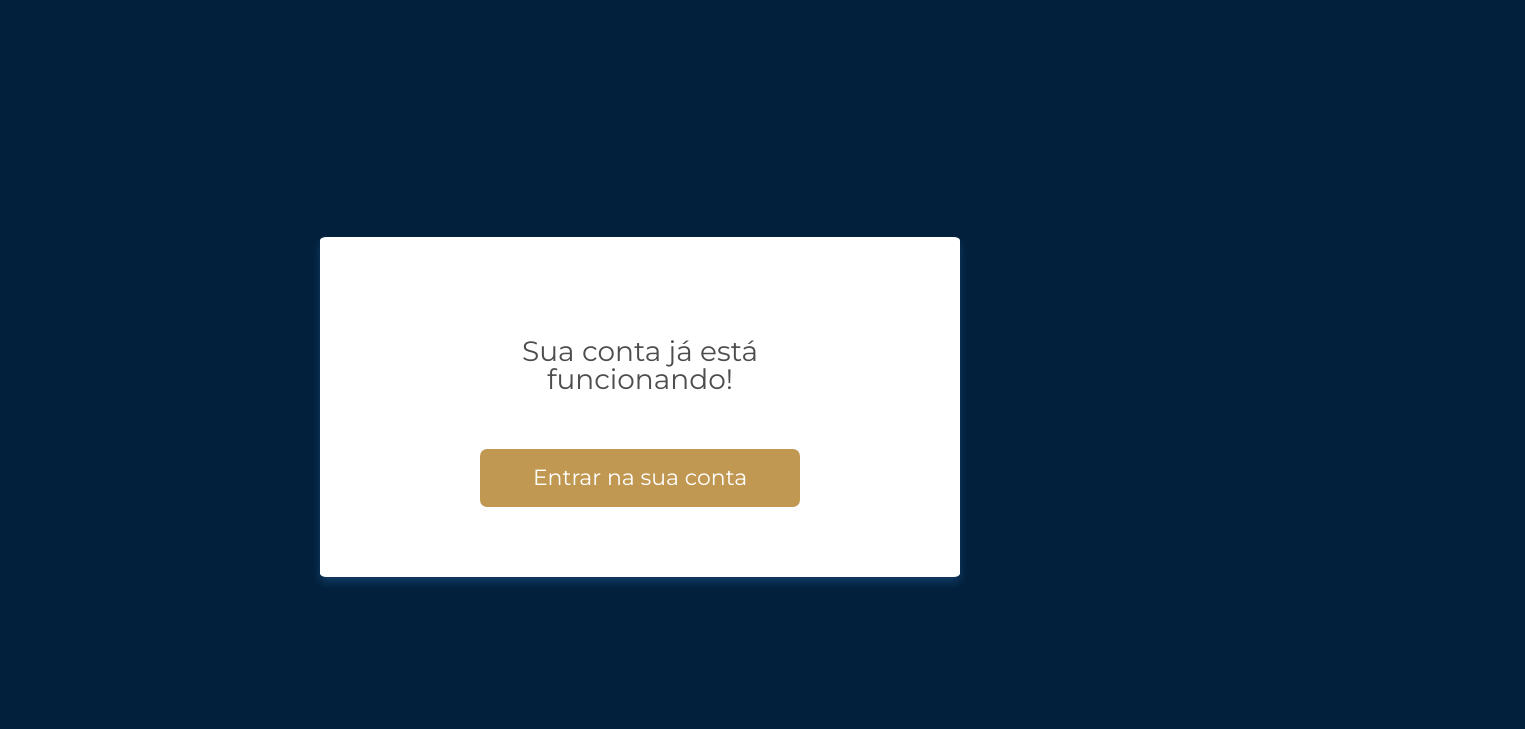
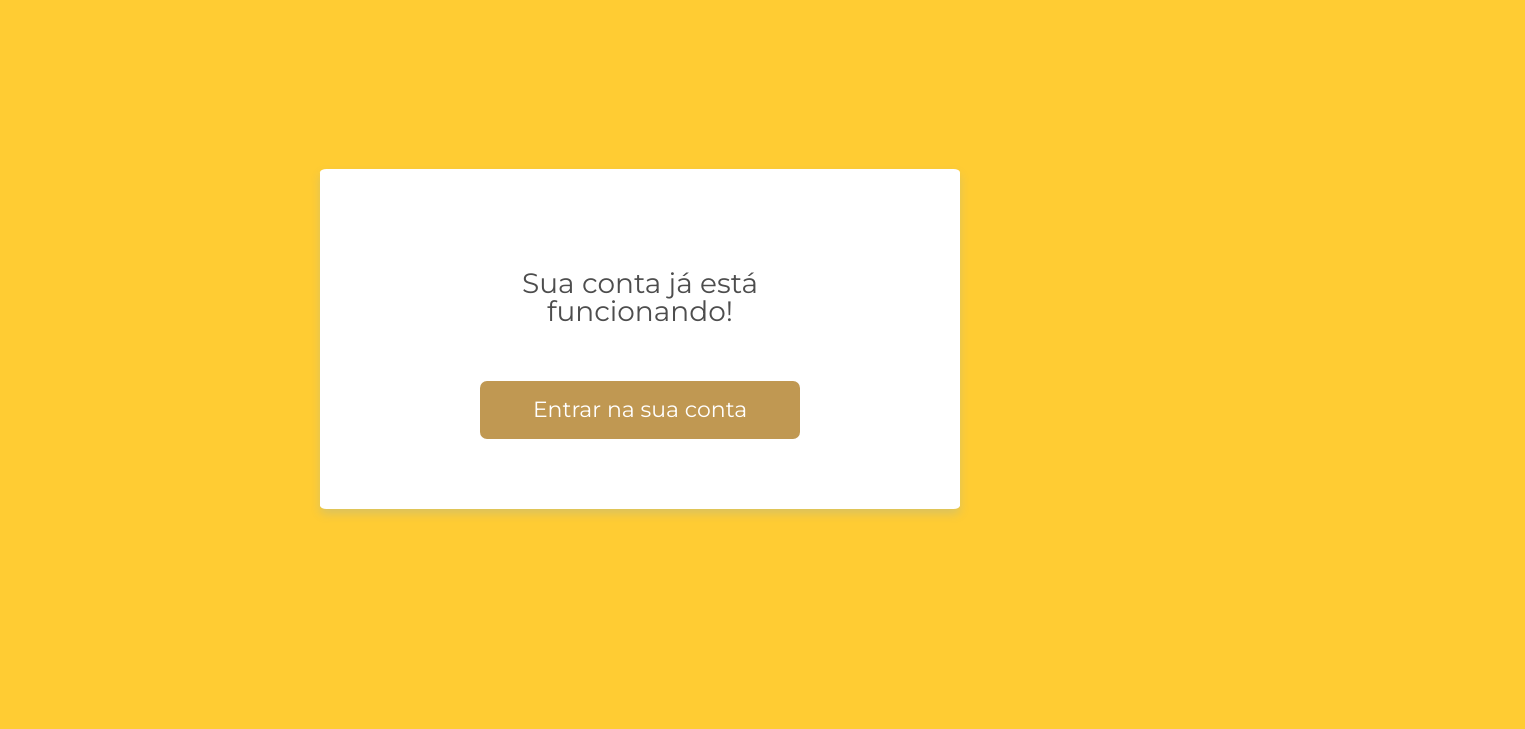
Before and after one commit to SK386/Mamons_house, a plain HTML site: page views/login_final.html in a window 1280 px wide. Shown: the part 71-800 px from the top of the page, 1525 px wide, since content can reach past the window. Drawn offline with Linux system fonts and the light colour scheme; files that its build step writes are made by us from their sources; files whose address does not match are found by name.

Commit message:
atualização

```diff
--- a/public/css/base/_variaveis.css
+++ b/public/css/base/_variaveis.css
@@ -13,8 +13,8 @@
     --fonte-tamanho-modal-titulo: 28px;
     --fonte-tamanho-modal-botao: 28px;
 
-    --cor-primaria: #0071ea;
-    --cor-secundaria: #02203c;
+    --cor-primaria: #978225;
+    --cor-secundaria: #FFCC33;
     --cor-contraste-escuro: #4D4D4D;
     --cor-contraste-claro: #fff;
     --cor-botao: #c09852;
--- a/public/css/dashboard.css
+++ b/public/css/dashboard.css
@@ -1,4 +1,6 @@
 @import url("https://fonts.googleapis.com/css2?family=Nunito:wght@400;600;700&display=swap");
+@import url("https://cdn.jsdelivr.net/npm/bootstrap@5.0.0-beta1/dist/css/bootstrap.min.css");
+@import url("https://cdn.jsdelivr.net/npm/boxicons@latest/css/boxicons.min.css");
 :root {
     --header-height: 3rem;
     --nav-width: 68px;
--- a/views/cadastro_concluido.html
+++ b/views/login_final.html
@@ -3,20 +3,17 @@
 <head>
     <meta charset="UTF-8">
     <meta name="viewport" content="width=device-width, initial-scale=1.0">
-    <title>TGLOBAL | Cadastro concluído</title>
+    <title>Mamon's House | Cadastro concluído</title>
     <link href="https://fonts.googleapis.com/css2?family=Montserrat:wght@300;400&display=swap" rel="stylesheet">
     <link href="https://fonts.googleapis.com/css2?family=Pacifico&display=swap" rel="stylesheet">
-    <link rel="stylesheet" href="./assets/css/base/base.css">
-    <link rel="stylesheet" href="./assets/css/cadastro_concluido.css">
-    <link rel="stylesheet" href="./assets/css/componentes/cartao.css">
-    <link rel="stylesheet" href="./assets/css/componentes/inputs.css">
-    <link rel="stylesheet" href="./assets/css/componentes/botao.css">
+    <link rel="stylesheet" href="../public/css/base/base.css">
+    <link rel="stylesheet" href="../public/css/cadastro_concluido.css">
+    <link rel="stylesheet" href="../public/css/componentes/cartao.css">
+    <link rel="stylesheet" href="../public/css/componentes/inputs.css">
+    <link rel="stylesheet" href="../public/css/componentes/botao.css">
 </head>
 <body>
     <main class="container flex flex--coluna flex--centro">
-        <div class="cadastro-cabecalho">
-            <img src="./assets/img/logosite.jpg" alt="Logo site" class="cadastro-cabecalho__logo">
-        </div>
         <section class="cadastro-cartao__cartao">
             <span class="cadastro-cartao__icone-concluido"></span>
             <h1 class="cadastro-cartao__titulo cartao__titulo">Sua conta já está funcionando!</h1>
```
Also changed, not shown: views/dashboard.html (+2 -4 lines), views/login.html (renamed from views/cadastro.html, +6 -6 lines).
